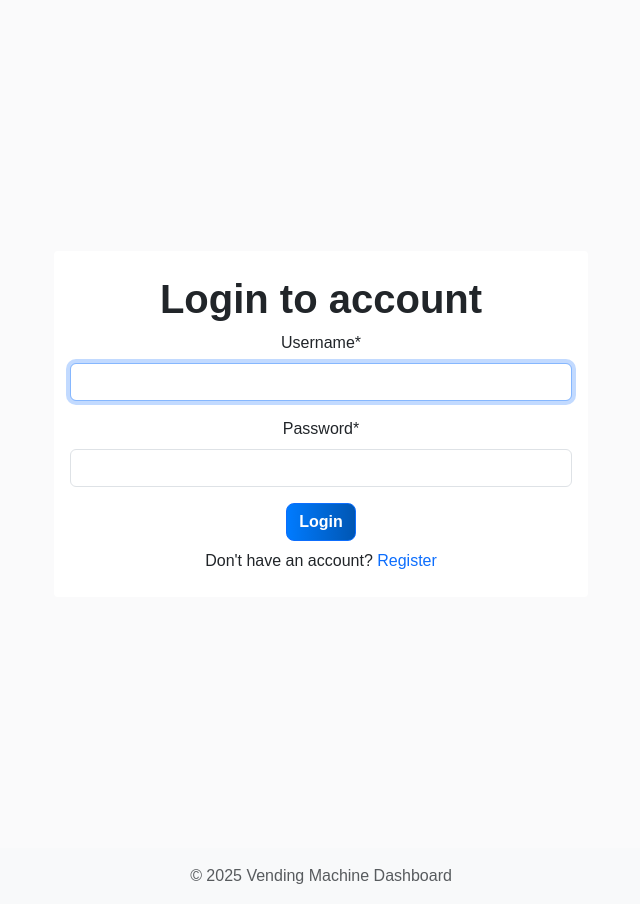
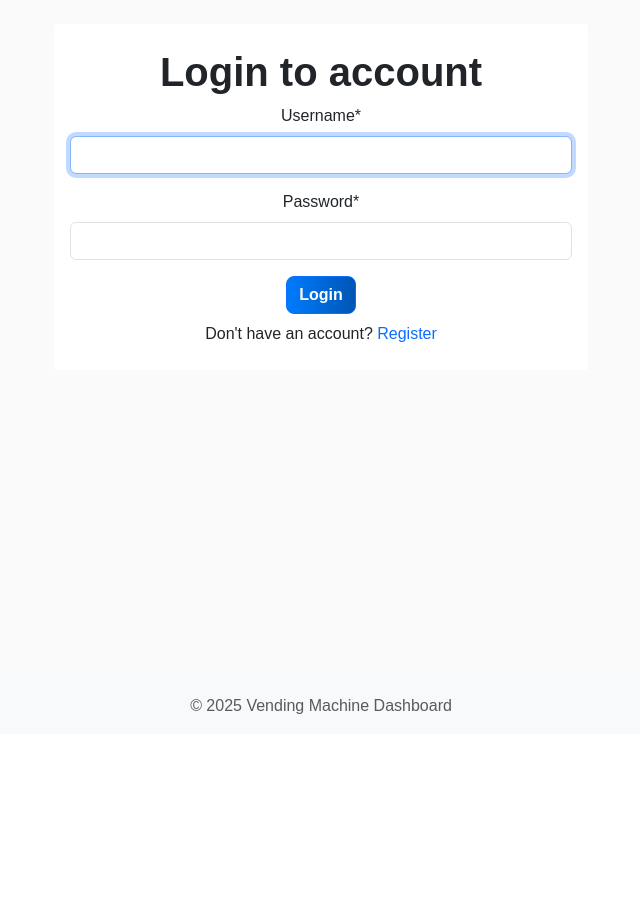
Before and after one commit to andareomondi/vendorflow, a Django app: page /login/ in a window 1280 px wide. Shown: the part 66-970 px from the top of the page, without its empty margins (319-959 px from the left). After the commit the page ends 780 px from the top, so only its background shows below. Run offline with Django 5.2, Linux system fonts and the light colour scheme; some libraries are stand-ins or nearby versions.

Commit message:
Remove inline height style from login and registration templates; set DEBUG to False in settings for production readiness

```diff
--- a/templates/registration/login.html
+++ b/templates/registration/login.html
@@ -3,7 +3,7 @@
 {% block content %}
 
 <div class="container">
-  <div class="row justify-content-center align-items-center" style="height: 100vh;">
+  <div class="row justify-content-center align-items-center">
     <div class="col-sm-10 col md-8 col-lg-6 text-center mt-auto mb-auto">
       <div class="card rounded-1">
         <div class="card-body">
--- a/vending/templates/vending/register.html
+++ b/vending/templates/vending/register.html
@@ -10,7 +10,7 @@ User Registration
 
 {% block content %}
 <div class="container">
-  <div class="row justify-content-center align-items-center" style="height: 100vh;">
+  <div class="row justify-content-center align-items-center">
     <div class="col-sm-10 col md-8 col-lg-6 text-center mt-auto mb-auto">
       <div class="card rounded-2">
         <div class="card-body">
--- a/vendorflow/settings.py
+++ b/vendorflow/settings.py
@@ -23,7 +23,7 @@ BASE_DIR = Path(__file__).resolve().parent.parent
 SECRET_KEY = 'django-insecure-l=9k)=yu49(1rbk*5%))wkna&387222)rssf@%7y_=^&m%n)^z'
 
 # SECURITY WARNING: don't run with debug turned on in production!
-DEBUG =True
+DEBUG = False
 
 ALLOWED_HOSTS = ['*']
 
```
